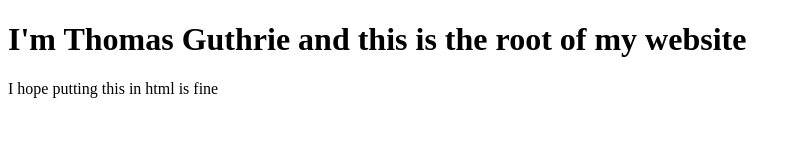
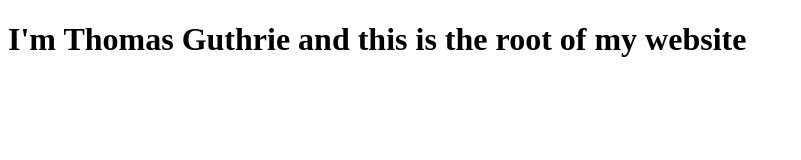
Before and after one commit to TEGuthrie/TEGuthrie.github.io, a plain HTML site: page index.html in a window 1280 px wide. Shown: the whole page, without its empty margins (0-801 px from the left). Drawn offline with Linux system fonts and the light colour scheme.

Commit message:
commented out bit

```diff
--- a/index.html
+++ b/index.html
@@ -7,6 +7,6 @@
 </head>
 <body>
     <h1>I'm Thomas Guthrie and this is the root of my website</h1>
-    <p>I hope putting this in html is fine</p>
+    <!--I hope putting this in html is fine-->
 </body>
 </html>
```
